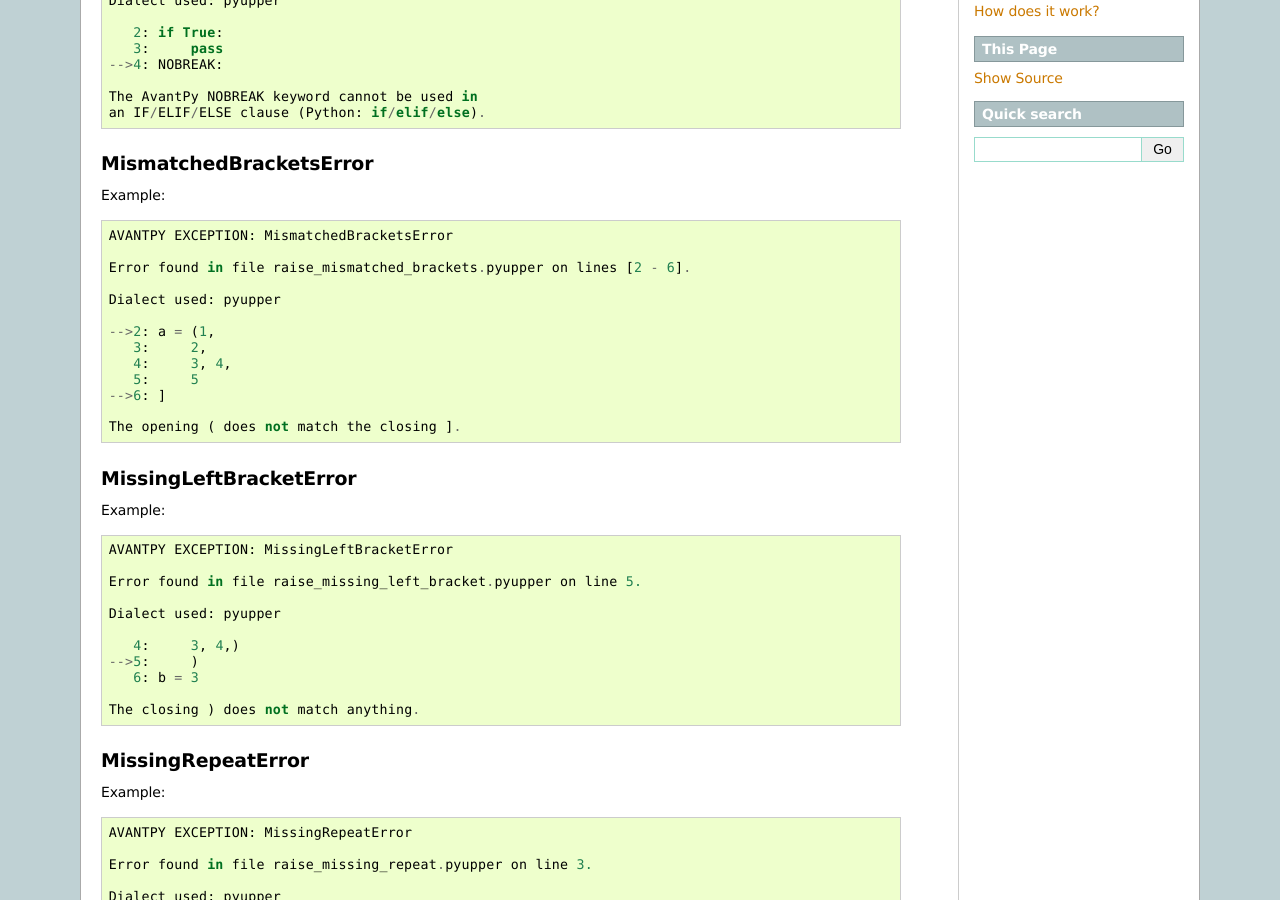
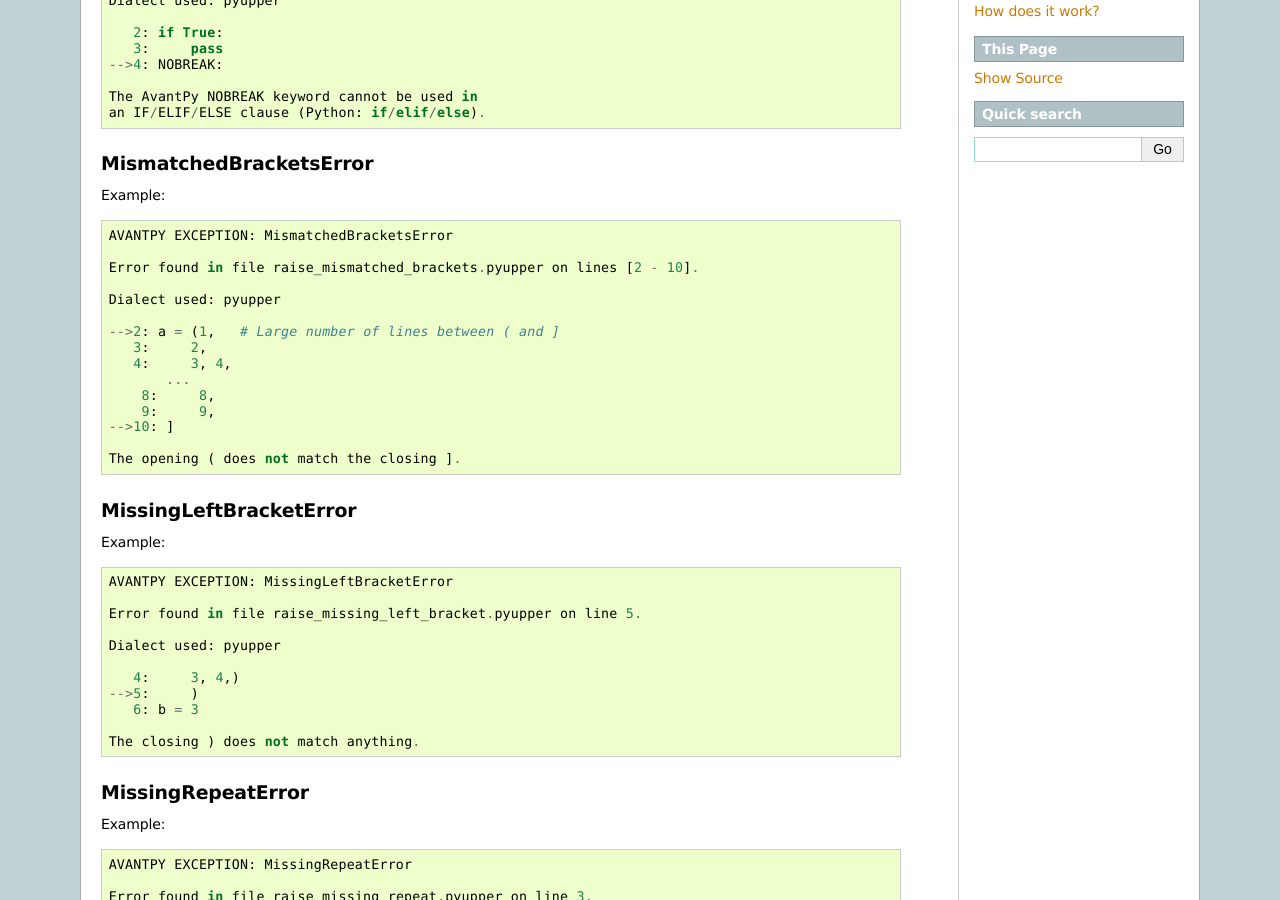
Before and after one commit to aroberge/avantpy, a Sphinx documentation site: the page built from docs/source/tracebacks_upper.rst, in a window 1280 px wide and 900 px high, scrolled down 425 px. Built offline with Sphinx 7.4.7, drawn with Linux system fonts in a browser that asks for light colours.

Commit message:
better error handling for long partial sources

```diff
--- a/avantpy/__init__.py
+++ b/avantpy/__init__.py
@@ -1 +1 @@
-from . import invocation
+from . import invocation  # noqa
--- a/docs/source/tracebacks_upper.rst
+++ b/docs/source/tracebacks_upper.rst
@@ -45,15 +45,17 @@ Example::
 
     AVANTPY EXCEPTION: MismatchedBracketsError
 
-    Error found in file raise_mismatched_brackets.pyupper on lines [2 - 6].
+    Error found in file raise_mismatched_brackets.pyupper on lines [2 - 10].
 
     Dialect used: pyupper
 
-    -->2: a = (1,
+    -->2: a = (1,   # Large number of lines between ( and ]
        3:     2,
        4:     3, 4,
-       5:     5
-    -->6: ]
+           ...
+        8:     8,
+        9:     9,
+    -->10: ]
 
     The opening ( does not match the closing ].
 
```
Also changed, not shown: 3 other files.
